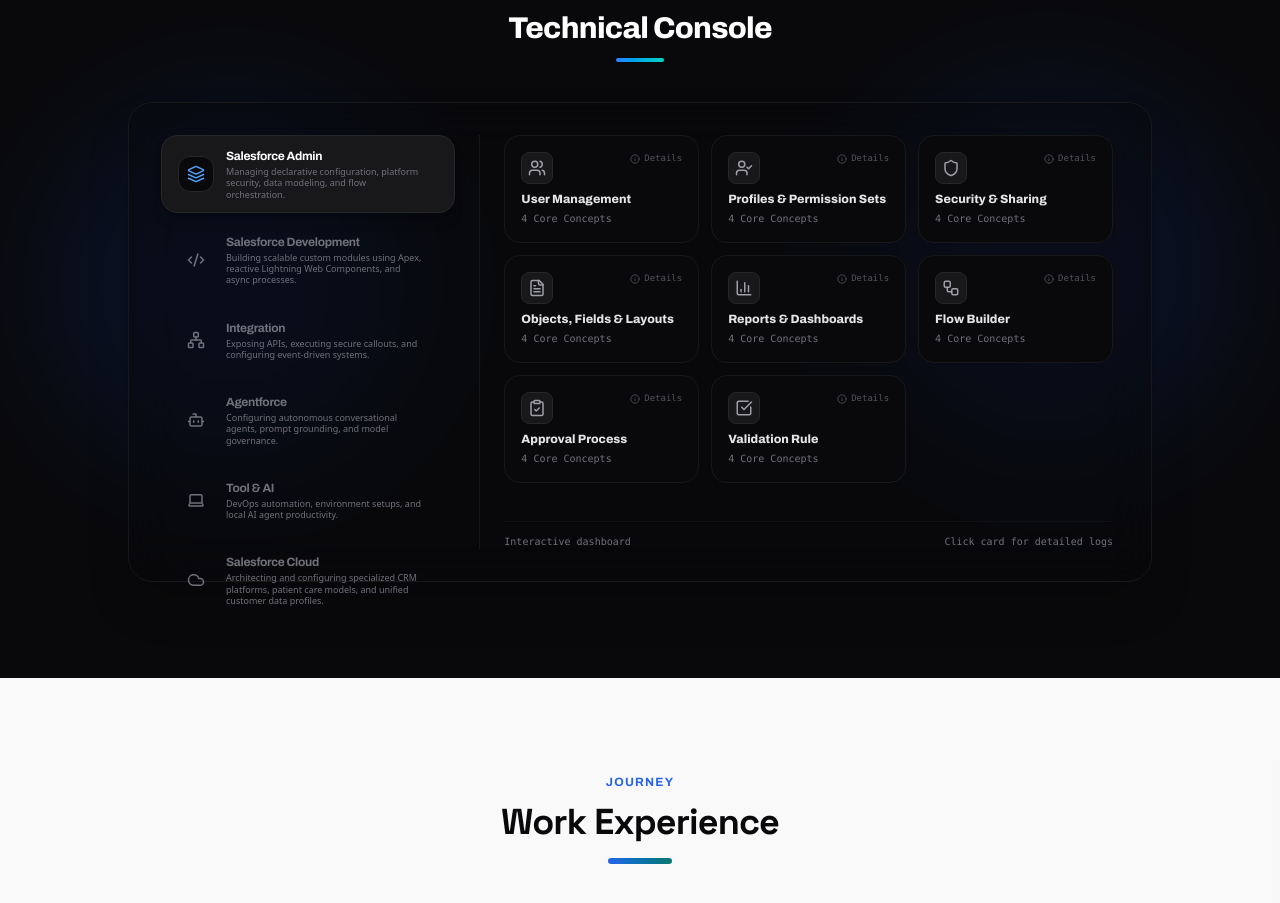
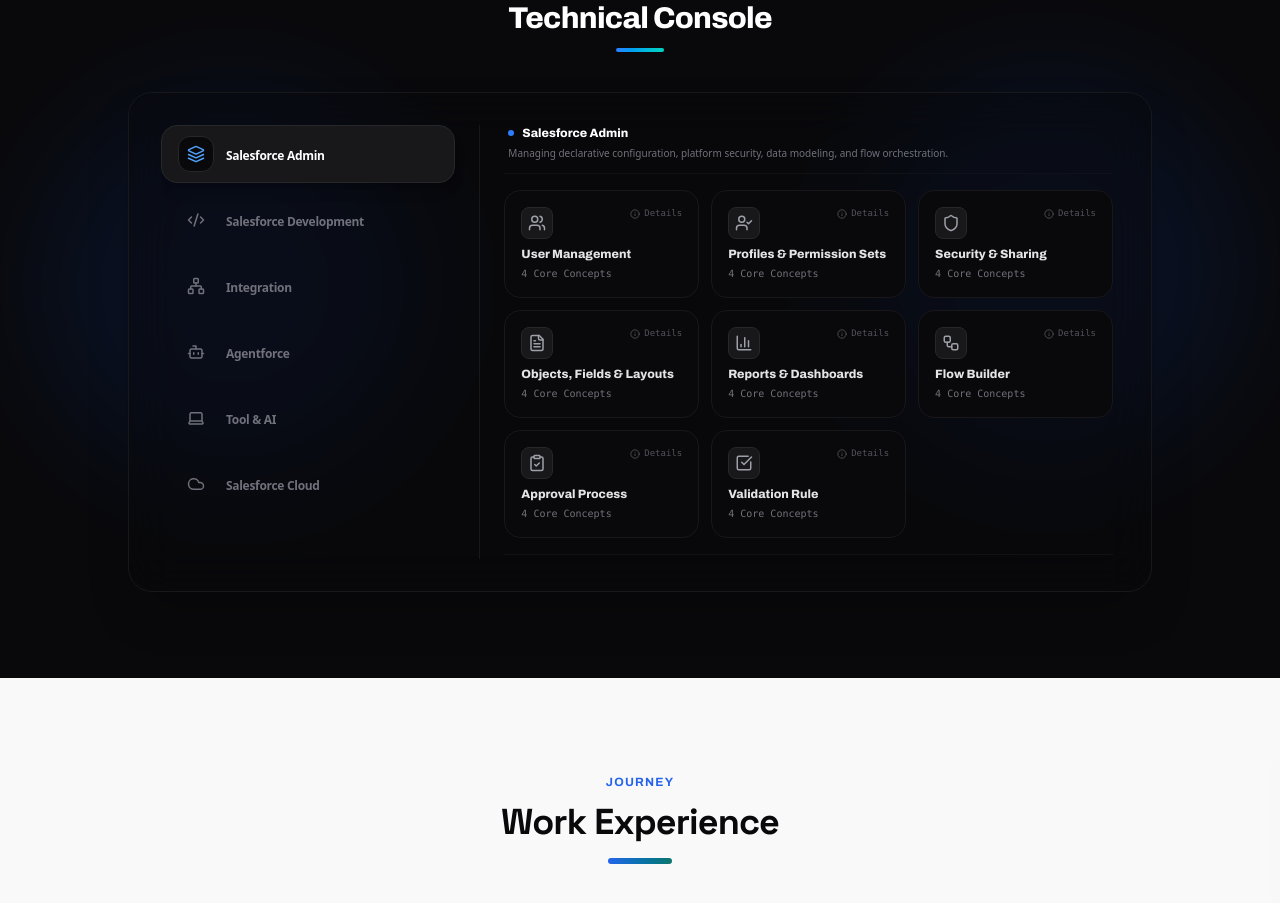
Before and after one commit to sumitkrgupta05/Portfolio, a Next.js app: page / in a window 1280 px wide. Shown: the part 1780-2683 px from the top of the page. Built offline with nearby package versions, Linux system fonts and the light colour scheme.

Commit message:
fix: make category tab buttons compact and resolve sidebar layout bleeding

```diff
--- a/app/components/Skills.tsx
+++ b/app/components/Skills.tsx
@@ -398,17 +398,17 @@
         </div>
 
         {/* Dashboard Grid Container - Fixed viewport sizing on desktop */}
-        <div className="w-full max-w-5xl mx-auto bg-zinc-950/40 border border-zinc-900 rounded-3xl backdrop-blur-xl shadow-2xl p-4 sm:p-6 lg:p-8 flex flex-col lg:flex-row gap-6 items-stretch lg:h-[480px]">
+        <div className="w-full max-w-5xl mx-auto bg-zinc-950/40 border border-zinc-900 rounded-3xl backdrop-blur-xl shadow-2xl p-4 sm:p-6 lg:p-8 flex flex-col lg:flex-row gap-6 items-stretch lg:h-[500px]">
 
           {/* LEFT COLUMN: Sidebar Category Tabs */}
-          <div className="w-full lg:w-1/3 flex flex-row lg:flex-col gap-2 overflow-x-auto lg:overflow-x-visible pb-3 lg:pb-0 scrollbar-none border-b border-zinc-900 lg:border-b-0 lg:border-r lg:pr-6 border-zinc-900 shrink-0">
+          <div className="w-full lg:w-1/3 flex flex-row lg:flex-col gap-2 overflow-x-auto lg:overflow-y-auto pb-3 lg:pb-0 scrollbar-none border-b border-zinc-900 lg:border-b-0 lg:border-r lg:pr-6 border-zinc-900 shrink-0">
             {categories.map((category) => {
               const isActive = activeCategory === category.id;
               return (
                 <button
                   key={category.id}
                   onClick={() => setActiveCategory(category.id)}
-                  className={`flex items-center gap-3 w-auto lg:w-full px-4 py-3 rounded-2xl border text-left transition-all duration-300 cursor-pointer whitespace-nowrap lg:whitespace-normal shrink-0 ${
+                  className={`flex items-center gap-3 w-auto lg:w-full px-4 py-2.5 rounded-2xl border text-left transition-all duration-300 cursor-pointer whitespace-nowrap lg:whitespace-normal shrink-0 ${
                     isActive
                       ? "bg-zinc-900 border-zinc-800 text-white shadow-lg"
                       : "bg-transparent border-transparent text-zinc-500 hover:text-zinc-300 hover:bg-zinc-900/30"
@@ -422,10 +422,7 @@
                     {category.icon}
                   </div>
                   <div className="hidden sm:block">
-                    <h3 className="text-xs font-bold tracking-tight">{category.title}</h3>
-                    <p className="text-[9px] text-zinc-500 font-normal leading-tight mt-0.5 max-w-[200px] hidden lg:block">
-                      {category.description}
-                    </p>
+                    <span className="text-xs font-bold tracking-tight">{category.title}</span>
                   </div>
                   <div className="block sm:hidden">
                     <span className="text-xs font-bold">{category.title}</span>
@@ -438,9 +435,20 @@
           {/* RIGHT COLUMN: Grid of interactive cards */}
           <div className="flex-1 flex flex-col justify-between overflow-y-auto pr-1.5 dashboard-scrollbar">
 
-            {/* Header info for mobile/tablet */}
-            <div className="mb-4 lg:hidden px-1">
-              <p className="text-xs text-zinc-400 font-medium">
+            {/* Header info (visible on all screens for details of the active capability) */}
+            <div className="mb-4 px-1 select-none border-b border-zinc-900/60 pb-3 shrink-0">
+              <h3 className="text-xs font-extrabold text-white flex items-center gap-2">
+                <span className={`w-1.5 h-1.5 rounded-full ${
+                  activeCategory === "admin" ? "bg-blue-500"
+                    : activeCategory === "development" ? "bg-indigo-500"
+                    : activeCategory === "agentforce" ? "bg-teal-500"
+                    : activeCategory === "integration" ? "bg-emerald-500"
+                    : activeCategory === "tools" ? "bg-violet-500"
+                    : "bg-sky-500"
+                }`} />
+                {currentCategory.title}
+              </h3>
+              <p className="text-[10px] text-zinc-500 font-normal leading-relaxed mt-1">
                 {currentCategory.description}
               </p>
             </div>
```
